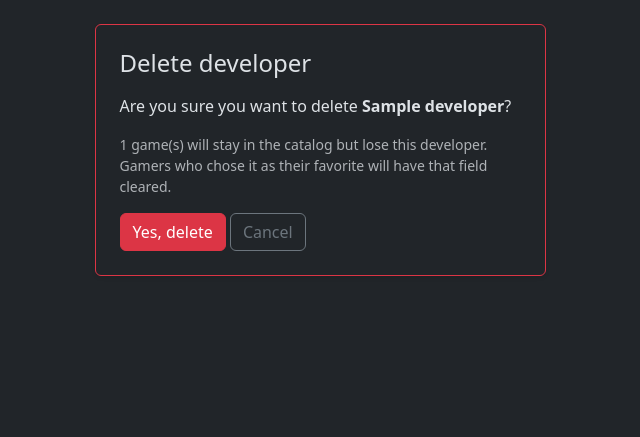
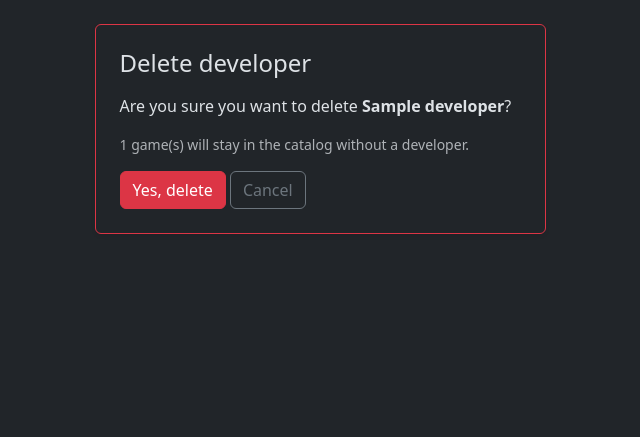
Before and after one commit to CemXokenc/backlog_vault, a Django app: page /developers/1/delete/ in a window 1280 px wide. Shown: the part 57-494 px from the top of the page, without its empty margins (320-960 px from the left). Run offline with Django 5.2, Linux system fonts and the light colour scheme; a user stored in the database is signed in; tables that the repository leaves empty hold one stand-in row (values such as "Sample post").

Commit message:
update confirm message in platform_confirm_delete and developer_confirm_delet

```diff
--- a/templates/vault/developer_confirm_delete.html
+++ b/templates/vault/developer_confirm_delete.html
@@ -10,8 +10,7 @@
           <h1 class="h4 mb-3">Delete developer</h1>
           <p>Are you sure you want to delete <strong>{{ object.name }}</strong>?</p>
           <p class="text-body-secondary small">
-            {{ object.games.count }} game(s) will stay in the catalog but lose this developer.
-            Gamers who chose it as their favorite will have that field cleared.
+            {{ object.games.count }} game(s) will stay in the catalog without a developer.
           </p>
           <form method="post">
             {% csrf_token %}
--- a/templates/vault/platform_confirm_delete.html
+++ b/templates/vault/platform_confirm_delete.html
@@ -11,7 +11,7 @@
           <p>Are you sure you want to delete <strong>{{ object.name }}</strong>?</p>
           <p class="text-body-secondary small">
             {{ object.games.count }} game(s) will stay in the catalog but lose this platform.
-            Gamers who chose it as their favorite will have that field cleared.
+            Library entries that used it will simply have no platform.
           </p>
           <form method="post">
             {% csrf_token %}
```
